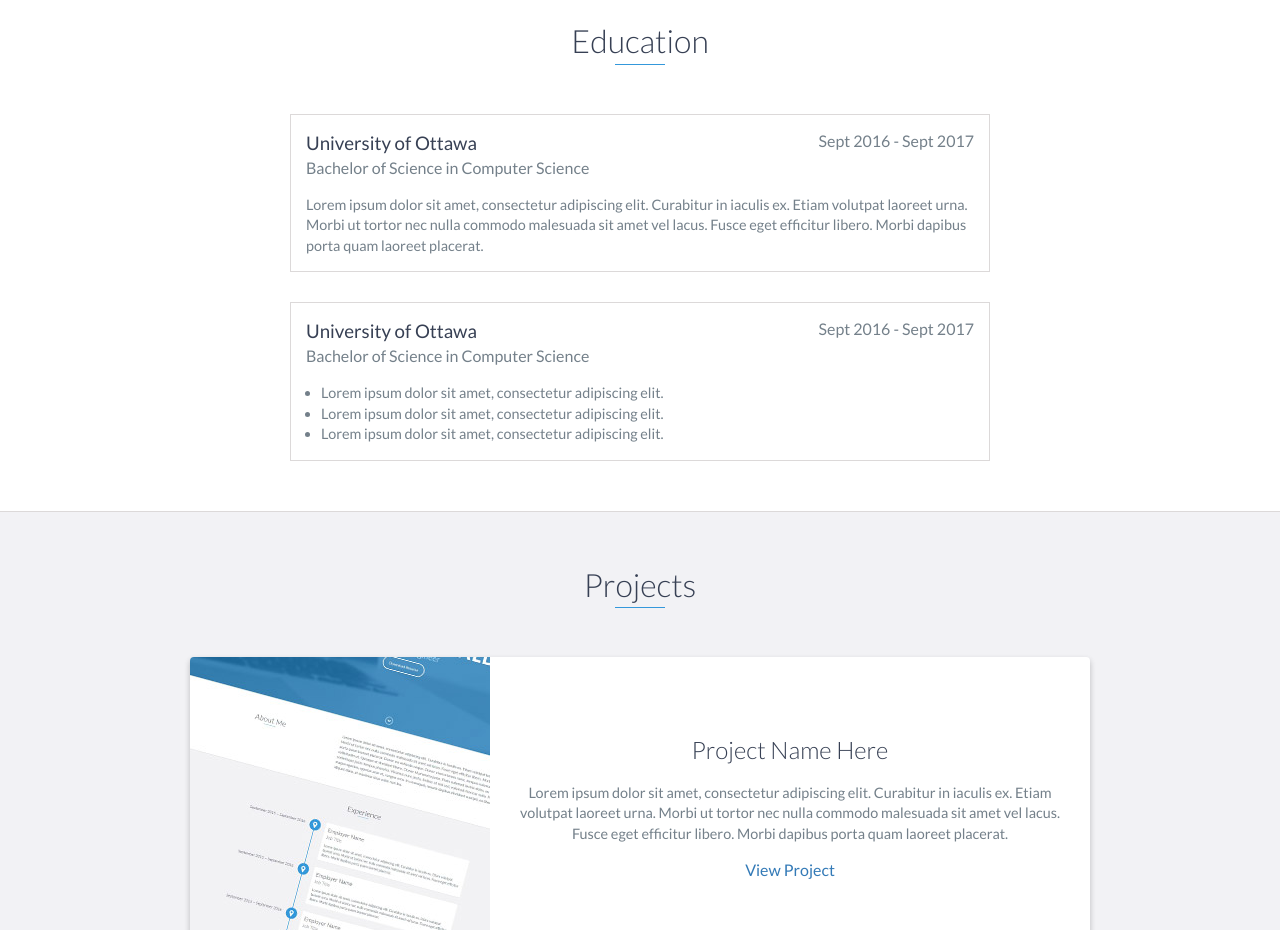
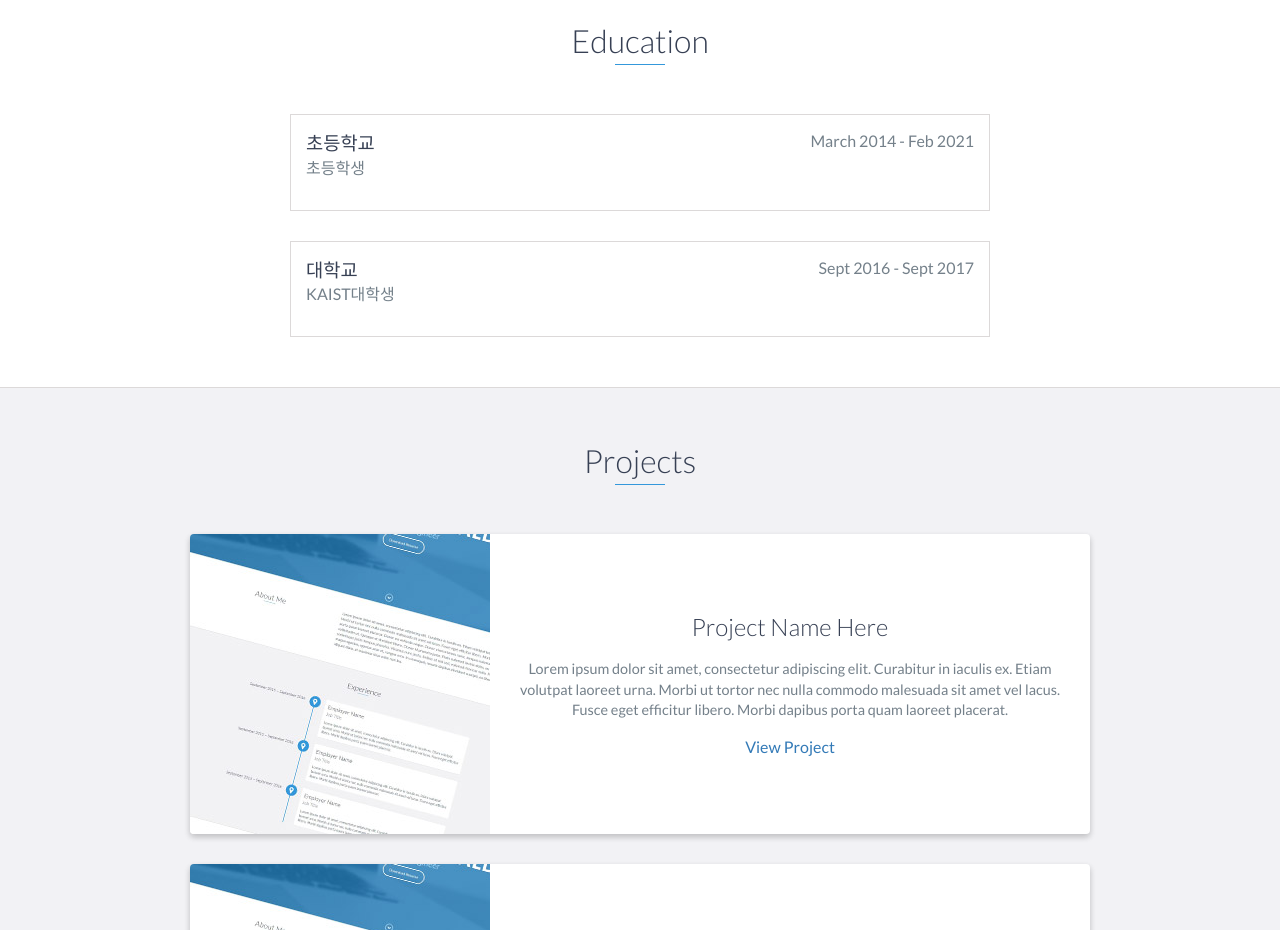
Before and after one commit to Kim-Ju-Han/Kim-Ju-han.github.io, a website: page index.html in a window 1280 px wide. Shown: the part 2100-3030 px from the top of the page. Drawn offline with nearby package versions, Linux system fonts and the light colour scheme.

Commit message:
와타시 초등학생입니다.

```diff
--- a/index.html
+++ b/index.html
@@ -134,30 +134,19 @@
     <div id="education">
         <h2 class="heading">Education</h2>
         <div class="education-block">
-            <h3>University of Ottawa</h3>
-            <span class="education-date">Sept 2016 - Sept 2017</span>
-            <h4>Bachelor of Science in Computer Science</h4>
+            <h3>초등학교</h3>
+            <span class="education-date">March 2014 - Feb 2021</span>
+            <h4>초등학생</h4>
             <p>
-                Lorem ipsum dolor sit amet, consectetur adipiscing elit. Curabitur in iaculis ex. Etiam volutpat laoreet urna. Morbi ut tortor nec nulla commodo malesuada sit amet vel lacus. Fusce eget efficitur libero. Morbi dapibus porta quam laoreet placerat.
             </p>
         </div>
         <!-- End .education-block -->
 
         <div class="education-block">
-            <h3>University of Ottawa</h3>
+            <h3>대학교</h3>
             <span class="education-date">Sept 2016 - Sept 2017</span>
-            <h4>Bachelor of Science in Computer Science</h4>
-            <ul>
-                <li>
-                    Lorem ipsum dolor sit amet, consectetur adipiscing elit.
-                </li>
-                <li>
-                    Lorem ipsum dolor sit amet, consectetur adipiscing elit.
-                </li>
-                <li>
-                    Lorem ipsum dolor sit amet, consectetur adipiscing elit.
-                </li>
-            </ul>
+            <h4>KAIST대학생</h4>
+
         </div>
         <!-- End .education-block -->
     </div>
```
